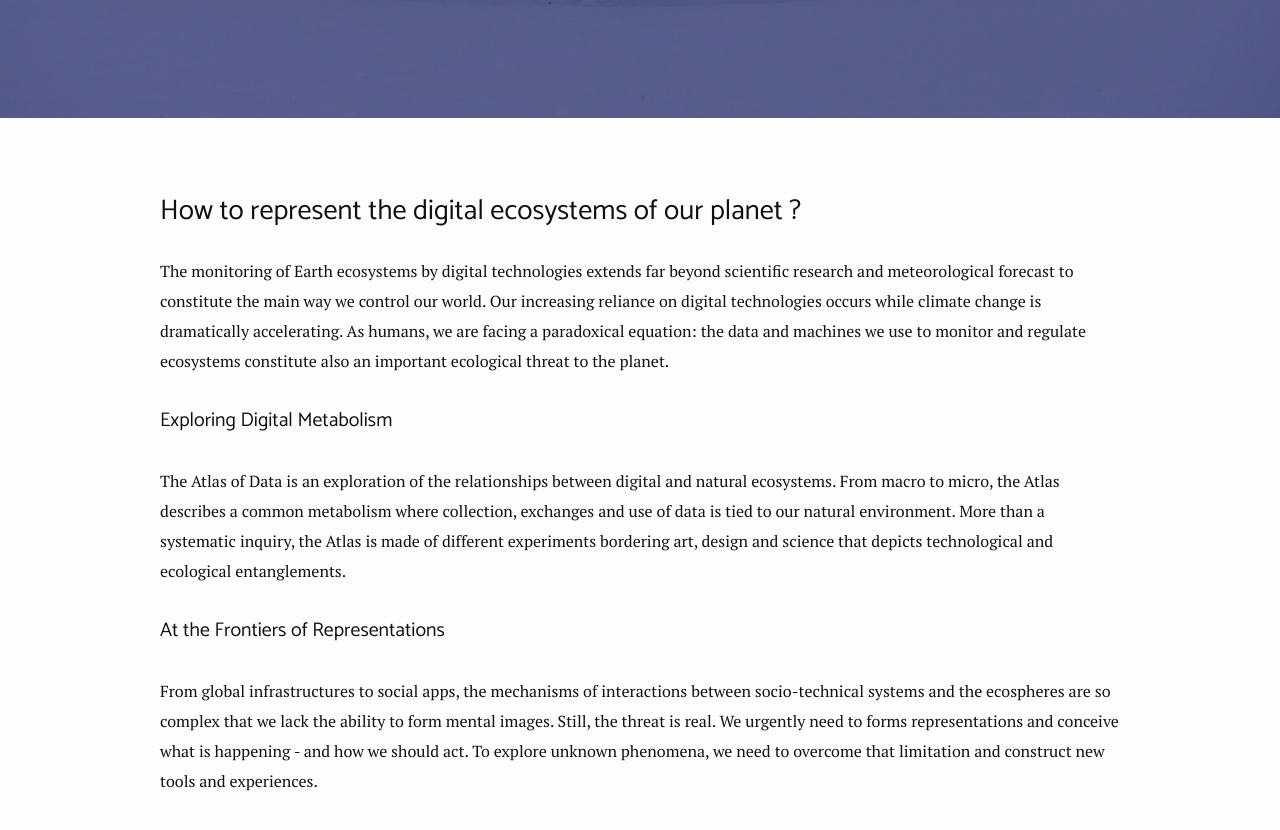
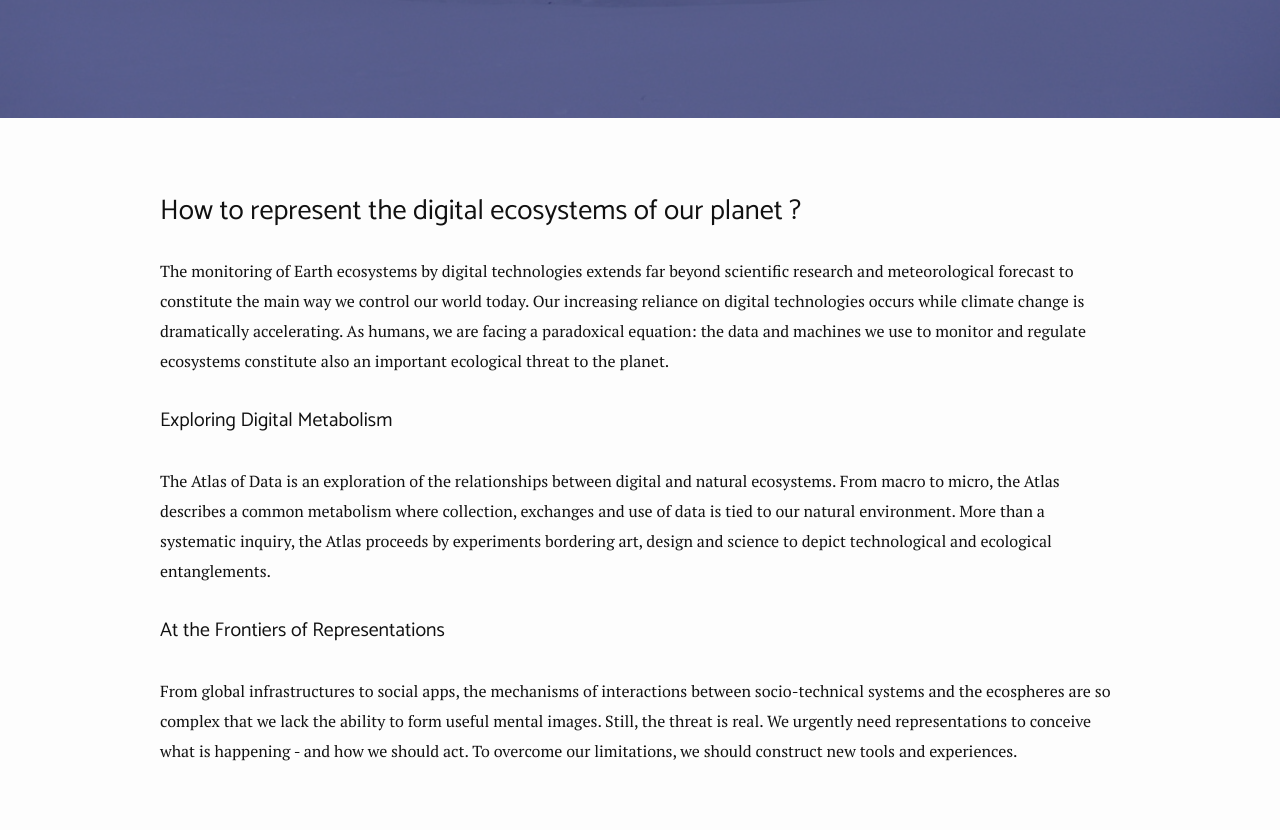
Before and after one commit to atlasofdata/atlasofdata.github.io, a Jekyll site: the page built from index.md, in a window 1280 px wide and 900 px high, scrolled down 782 px. Shown: the top 830 px of the window. Built offline with Jekyll 4.4.1, drawn with Linux system fonts in a browser that asks for light colours; nearby versions of some CDN libraries; a script that is not in the unit is left out; some of the changed text lies outside the part shown.

Commit message:
fix language on homepage

```diff
--- a/index.md
+++ b/index.md
@@ -5,15 +5,15 @@ layout: home
 
 ### {{site.description}}
 
-The monitoring of Earth ecosystems by digital technologies extends far beyond scientific research and meteorological forecast to constitute the main way we control our world. Our increasing reliance on digital technologies occurs while climate change is dramatically accelerating. As humans, we are facing a paradoxical equation: the data and machines we use to monitor and regulate ecosystems constitute also an important ecological threat to the planet.
+The monitoring of Earth ecosystems by digital technologies extends far beyond scientific research and meteorological forecast to constitute the main way we control our world today. Our increasing reliance on digital technologies occurs while climate change is dramatically accelerating. As humans, we are facing a paradoxical equation: the data and machines we use to monitor and regulate ecosystems constitute also an important ecological threat to the planet.
 
 #### Exploring Digital Metabolism
 
-The Atlas of Data is an exploration of the relationships between digital and natural ecosystems. From macro to micro, the Atlas describes a common metabolism where collection, exchanges and use of data is tied to our natural environment. More than a systematic inquiry, the Atlas is made of different experiments bordering art, design and science that depicts technological and ecological entanglements.
+The Atlas of Data is an exploration of the relationships between digital and natural ecosystems. From macro to micro, the Atlas describes a common metabolism where collection, exchanges and use of data is tied to our natural environment. More than a systematic inquiry, the Atlas proceeds by experiments bordering art, design and science to depict technological and ecological entanglements.
 
 #### At the Frontiers of Representations
 
-From global infrastructures to social apps, the mechanisms of interactions between socio-technical systems and the ecospheres are so complex that we lack the ability to form mental images. Still, the threat is real. We urgently need to forms representations and conceive what is happening - and how we should act. To explore unknown phenomena, we need to overcome that limitation and construct new tools and experiences.
+From global infrastructures to social apps, the mechanisms of interactions between socio-technical systems and the ecospheres are so complex that we lack the ability to form useful mental images. Still, the threat is real. We urgently need representations to conceive what is happening - and how we should act. To overcome our limitations, we should construct new tools and experiences.
 
 <iframe src="/viz/weather-stations" width="100%" height="400px" frameBorder='0'></iframe>
 
```
Also changed, not shown: other parts of index.md (+2 -5 lines).
